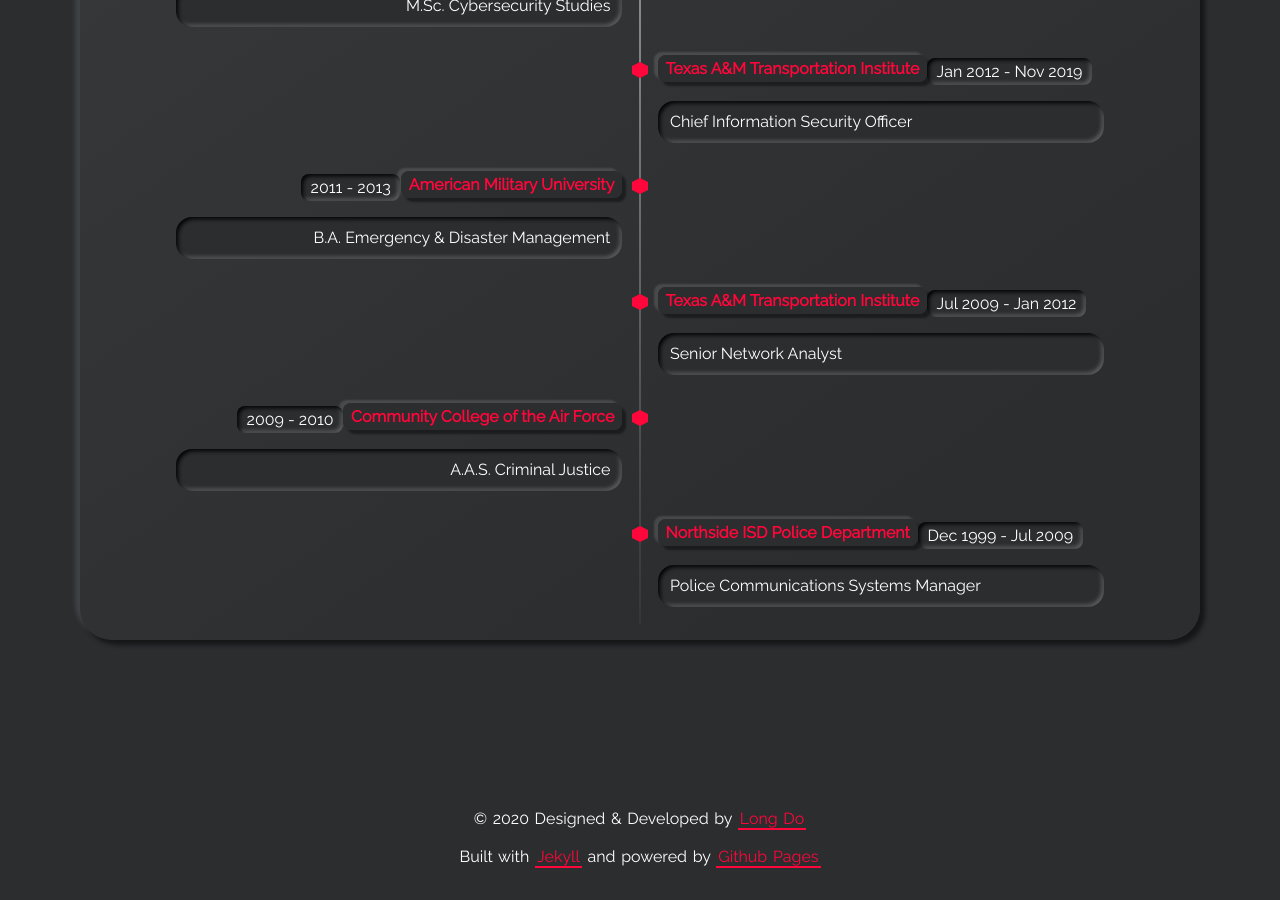
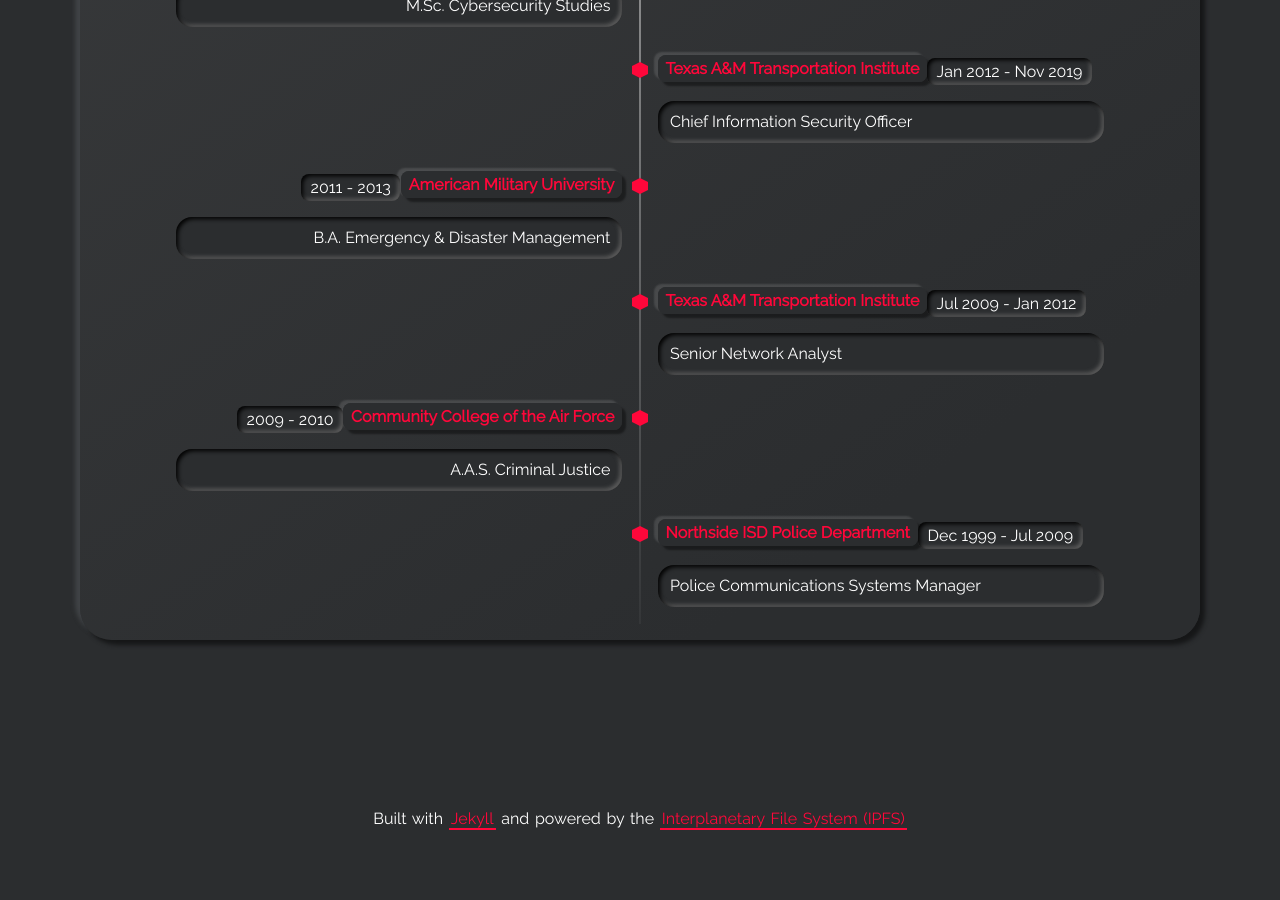
Before and after one commit to mclarty/nick.mclarty.me, a Jekyll site: the page built from index.html, in a window 1280 px wide and 900 px high, scrolled down 1584 px. Built offline with Jekyll 4.4.1, drawn with Linux system fonts in a browser that asks for light colours; after the commit the page ends 2446 px from its top, so only the background shows below that.

Commit message:
Disable Twitter link

```diff
--- a/_config.yml
+++ b/_config.yml
@@ -30,7 +30,7 @@
 #codepen_username: exampleUser
 #dev_username: exampleUser
 #linkedin_username: nickmclarty
-twitter_username: NickMcLartyFL
+#twitter_username: NickMcLartyFL
 #reddit_username: mclarty
 bitcoin_username: bc1qkwhmslp5vzkdepqtd7e562updkn0fpz6wmqmwv
 goodreads_username: 37251405-nick
--- a/_includes/footer.html
+++ b/_includes/footer.html
@@ -1,18 +1,12 @@
 <footer class="footer">
-  <p>
-    &copy; 2020 Designed & Developed by
-    <a class="highlight-link" href="https://longpdo.github.io/" target="_blank" rel="noreferrer">
-      Long Do
-    </a>
-  </p>
   <p>
     Built with
     <a class="highlight-link" href="https://jekyllrb.com/"target="_blank" rel="noreferrer">
       Jekyll
     </a>
-    and powered by
-    <a class="highlight-link" href="https://pages.github.com/" target="_blank" rel="noreferrer">
-      Github Pages
+    and powered by the
+    <a class="highlight-link" href="https://ipfs.tech/" target="_blank" rel="noreferrer">
+      Interplanetary File System (IPFS)
     </a>
   </p>
 </footer>
```
Also changed, not shown: 1 other file.
